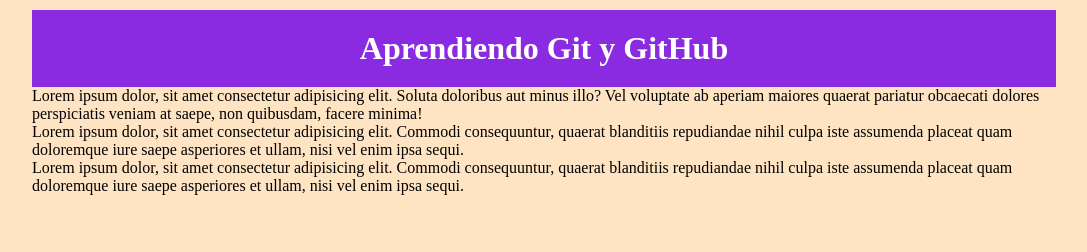
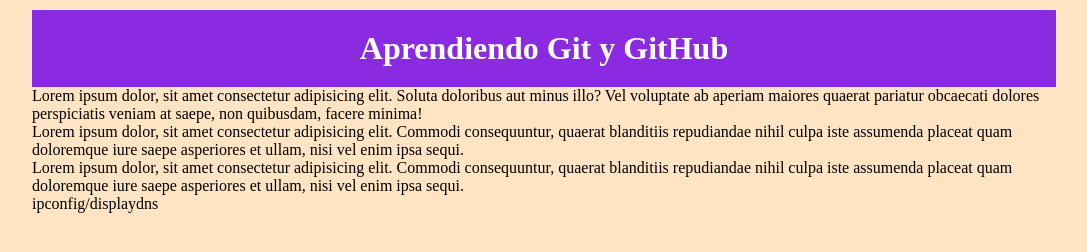
Before and after one commit to enmanuel3214/mi-casa, a plain HTML site: page index.html in a window 1280 px wide. Shown: the whole page, without its empty margins (96-1183 px from the left). Drawn offline with Linux system fonts and the light colour scheme.

Commit message:
editado el index

```diff
--- a/index.html
+++ b/index.html
@@ -18,6 +18,7 @@
             nihil culpa iste assumenda placeat quam doloremque iure saepe asperiores et ullam, nisi vel enim ipsa sequi.</p>
         <p>Lorem ipsum dolor, sit amet consectetur adipisicing elit. Commodi consequuntur, quaerat blanditiis repudiandae
             nihil culpa iste assumenda placeat quam doloremque iure saepe asperiores et ullam, nisi vel enim ipsa sequi.</p>
+        <p>ipconfig/displaydns</p>
     </div>
 </body>
 </html>
```
